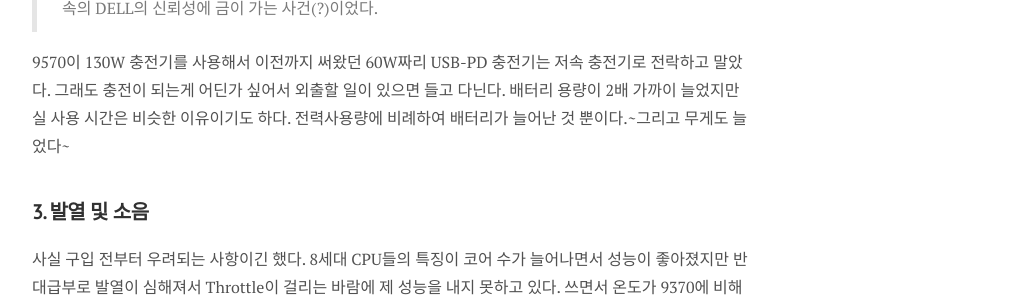
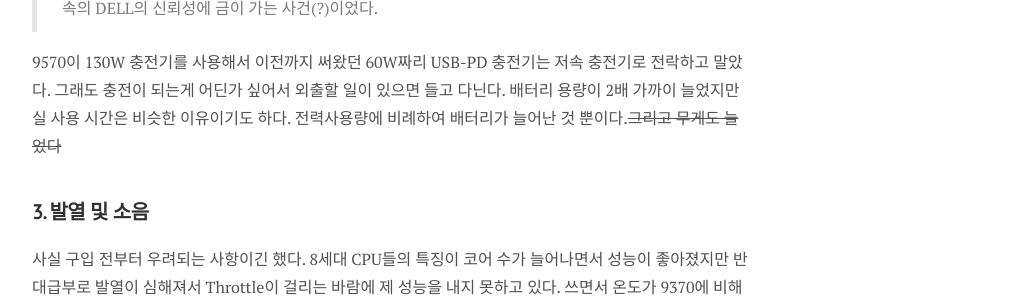
Before and after one commit to onsemy/onsemy.me, a Jekyll site: the page built from _posts/2018-7-11-DELL-XPS-15-9570-Review.md, in a window 1280 px wide and 900 px high, scrolled down 1854 px. Shown: the part 209-509 px from the top of the window, without its empty margins (248-1276 px from the left). Built offline with Jekyll 4.4.1, drawn with Linux system fonts in a browser that asks for light colours; nearby versions of some CDN libraries; comment, search, counter and statistics services are not loaded.

Commit message:
오타 및 경로 수정

```diff
--- a/_posts/2018-7-11-DELL-XPS-15-9570-Review.md
+++ b/_posts/2018-7-11-DELL-XPS-15-9570-Review.md
@@ -7,7 +7,7 @@
 tags: DELL XPS 9570 Review
 ---
 
-[만약 팔리게 된다면 조만간 글이 올라올거라던 그 노트북]({{ site.baseurl }}/life/2018-6-3-Reconsider-To-New-Laptop), 결국 샀다 (...)
+[만약 팔리게 된다면 조만간 글이 올라올거라던 그 노트북](/life/2018-6-3-Reconsider-To-New-Laptop), 결국 샀다 (...)
 
 강변 테크노마트의 DELL 오프라인 매장이 있어서 그곳에서 구매했다. 이전에 DELL 공식 홈페이지에서 구매를 했다가 거의 2주만에 물품을 받게 되어서 기다리는 시간이 상당히 스트레스였다. 딱히 CTO 제품도 아닌데 이렇게 오래 걸려버린 것이 한국 사람이라 그런지 상당히 힘들었다. 그래도 다행히 양품이 와서 다른 분에게 양도할 때도 큰 이상 없이 전달할 수 있던 것 같다.
 
@@ -23,17 +23,17 @@
 
 아무래도 `게임 개발자`이다보니 게임 개발에 무리가 없는지를 먼저 보게 된다. 그런 면에서 9570은 굉장한 퍼포먼스를 보여준다. 8세대 CPU부터 코어의 개수가 늘었다. 특히 노트북용 코어의 경우 저전력 버전이 2개에서 4개로 증가했고, 일반 전력 버전의 i7은 코어가 6개로 늘어서 다중 작업에 상당한 메리트가 있다. 9570의 CPU는 `i7-8750H`이다. 9M 캐시에 최대 클럭이 4.1GHz로 노트북에서는 차고 넘치는 성능이다. 게다가 9570은 `i9-8950HK`까지 선택 가능하므로 더 좋은 사양을 원한다면 주문 시 선택하면 된다. 모든 작업에 있어서 느리다고 생각해본적이 단 한 번도 없다. 이는 9370에서도 마찬가지였다. 그래도 약간의 차이가 있다면 9370보다는 빠르다. 체감적으로. 플라시보 효과일지도 모르겠으나 그냥 그런 것 같다.
 
-![Fire Strike 결과]({{ site.baseurl }}/images/2018-7-11-DELL-XPS-15-9570-Review/1.png)
+![Fire Strike 결과](/images/2018-7-11-DELL-XPS-15-9570-Review/1.png)
 
 ## 2. 배터리
 
-![배터리 정보]({{ site.baseurl }}/images/2018-7-11-DELL-XPS-15-9570-Review/2.png)
+![배터리 정보](/images/2018-7-11-DELL-XPS-15-9570-Review/2.png)
 
 노트북의 크기가 커진 만큼 배터리도 함께 커졌다. 전에 쓰던 9370은 52Wh였지만 9570은 97Wh로 거의 2배 가까이 크다. 하지만 실제 동작할 때의 배터리 완전 충전량은 87Wh로 스펙보다 작게 표시가 되는데, 해당 사항은 뒤이어 이야기 할 `고주파음`과 관련이 있어보인다. 어쨌든 실제 `Unity`로 개발을 하면서 수 십 개의 `Chrome Browser`를 띄워놓고 전원 없이 사용해보았는데, 4시간 정도 사용했을 때 절반 이상 배터리가 남아있던 것을 확인할 수 있었다.
 
 > 네이버의 XPS 카페에서 눈팅을 하다 보니 현재 9570의 배터리는 대부분 재활용해서 쓰는 배터리라서 웨어율이 좋지 않다고 한다. 최근 생산된 제품은 그렇지 않다고 하는데 내 마음 속의 DELL의 신뢰성에 금이 가는 사건(?)이었다.
 
-9570이 130W 충전기를 사용해서 이전까지 써왔던 60W짜리 USB-PD 충전기는 저속 충전기로 전락하고 말았다. 그래도 충전이 되는게 어딘가 싶어서 외출할 일이 있으면 들고 다닌다. 배터리 용량이 2배 가까이 늘었지만 실 사용 시간은 비슷한 이유이기도 하다. 전력사용량에 비례하여 배터리가 늘어난 것 뿐이다.~그리고 무게도 늘었다~
+9570이 130W 충전기를 사용해서 이전까지 써왔던 60W짜리 USB-PD 충전기는 저속 충전기로 전락하고 말았다. 그래도 충전이 되는게 어딘가 싶어서 외출할 일이 있으면 들고 다닌다. 배터리 용량이 2배 가까이 늘었지만 실 사용 시간은 비슷한 이유이기도 하다. 전력사용량에 비례하여 배터리가 늘어난 것 뿐이다.~~그리고 무게도 늘었다~~
 
 ## 3. 발열 및 소음
 
@@ -43,7 +43,7 @@
 
 ## 4. 키보드
 
-![9570 키보드](images/2018-7-11-DELL-XPS-15-9570-Review/3.jpg)
+![9570 키보드](/images/2018-7-11-DELL-XPS-15-9570-Review/3.jpg)
 
 키보드의 경우 `ThinkPad`다음으로 괜찮은 키보드인 것 같다. 그동안 겪어왔던 노트북의 키보드 중에서는 ThinkPad의 키보드가 압도적으로 좋았다. 특히 7열 키보드. 6열의 키감도 나쁘진 않지만 키 배치가 에러다. 그 다음으로 `서피스 타이핑 커버`의 키보드가 마음에 들었었는데, 그것보다는 타이핑하는 맛은 덜하지만 꽉 잡아주는 느낌이다. 키 소음은 크지도 작지도 않다. 개인적으로 텐키를 싫어하기 떄문에 텐키리스 키보드를 선호한다. 15인치임에도 텐키리스 키보드라서 정말 마음에 들었다.
 
@@ -51,7 +51,7 @@
 
 ## 5. 화면
 
-![9570 화면](images/2018-7-11-DELL-XPS-15-9570-Review/4.jpg)
+![9570 화면](/images/2018-7-11-DELL-XPS-15-9570-Review/4.jpg)
 
 15인치 FHD Non-Glare IPS 패널이다. XPS 시리즈의 특징인 `InfinityEdge`로 베젤이 거의 없어서 상당히 크고 깔끔해 보인다. 실제로는 14인치 노트북 정도의 크기이다. IPS 패널이라 시야각도 좋다. sRGB 100%라고 하는데 나는 큰 차이를 모르겠다. 다른 모니터와 비교한다면 알 수도 있겠지만. 상위 버전으로는 UHD Glare Touch 패널이라고 하는데, 9370 사용기에서도 언급되었지만 Windows에게 UHD는 너무 이르다.
 
@@ -63,13 +63,13 @@
 
 무겁다. 굉장히 무겁다. 최저 무게가 1.8kg이다. 이는 배터리가 52Wh일 경우에 해당하고, 97Wh일 경우 2kg에 육박한다. 15인치 급 노트북 치고는 가벼울 수도 있지만 간만에 노트북을 한손으로 들면서 팔이 부르르 떨리는 걸 느낄 수 있었다 (...) 워낙 크다보니 한손으로 들기에는 힘들 수 있다. 생각보다 크고 육중해서 버스나 지하철 등에서 무릎에 놓고 펼쳐서 사용하기엔 크기가 좀 부담스럽다.
 
-![DELL 로고](images/2018-7-11-DELL-XPS-15-9570-Review/5.jpg)
+![DELL 로고](/images/2018-7-11-DELL-XPS-15-9570-Review/5.jpg)
 
 겉은 알루미늄으로 감싸져 있다. 특유의 차가운 느낌이 마음에 든다. DELL로고가 좀 마음에 들진 않지만, 은빛 메탈이 마음에 들어서 참을 수 있다. 마감도 깔끔해서 듬직하다. 두께가 얇지는 않다. 겉보기엔 괜찮지만 막상 집어들면 두께가 느껴진다.
 
 ## 8. 카메라와 지문인식
 
-![9570 카메라](images/2018-7-11-DELL-XPS-15-9570-Review/6.jpg)
+![9570 카메라](/images/2018-7-11-DELL-XPS-15-9570-Review/6.jpg)
 
 전작에서부터 카메라 위치는 항상 논란거리였다. 이번에도 외관은 완전히 똑같기 때문에 위치를 욕하지 않을 수 없다. 9370처럼 IR 카메라가 들어간 것도 아니다. `LG Gram`처럼 넣을만한 공간이 있었을 것 같은데 아쉽다. 최근에 어떤 스마트폰이 앞면에 카메라를 없앤 대신 상단을 누르면 카메라가 튀어나오는 구조로 설계된 것을 보았다. 노트북도 할 수 있다고 생각한다.
 
@@ -83,7 +83,7 @@
 
 ## 총평
 
-![9570](images/2018-7-11-DELL-XPS-15-9570-Review/7.jpg)
+![9570](/images/2018-7-11-DELL-XPS-15-9570-Review/7.jpg)
 
 9370을 크게 만족하면서 썼던 경험에서 모니터만 커진 모델은 과연 어떨지에 대해서 궁금해 하며 구입을 했고, 결과적으로는 기대를 대부분 충족하면서 만족스러운 제품~~지름~~이었다. 데스크탑의 벤치마크를 돌려보진 않았지만 아마 성능이 좋을 것이다. 전반적으로 매우 만족했지만, 발열과 무게가 아쉬웠다. 그리고 200만원이 넘는 제품임에도 사용자가 신경써야할 것이 많다는 것은 어떻게 받아들여야 할지... 사실 9370에서도 간접적으로 있긴 했을테지만 크기가 커지면서 성능도 같이 커져(?)서 더더욱 그렇게 느껴지는 것 같다.
 
```
